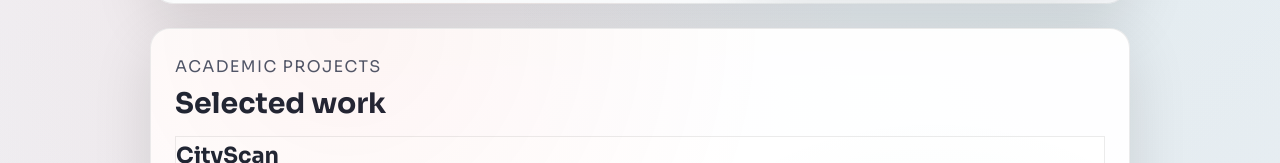
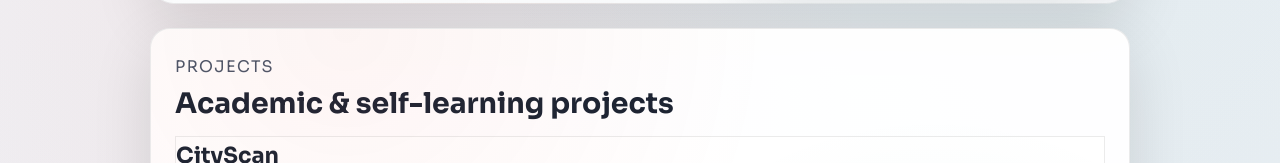
Before and after one commit to alon1406/portfolio, a React (Vite) app: page / in a window 1280 px wide. Shown: the part 789-952 px from the top of the page. Built offline with nearby package versions, Linux system fonts and the light colour scheme.

Commit message:
changed some titles

```diff
--- a/src/components/Contact.jsx
+++ b/src/components/Contact.jsx
@@ -1,6 +1,10 @@
 function Contact() {
   return (
     <section className="panel contact" id="contact" data-reveal>
+      <div className="panel__header">
+        <p className="eyebrow">Contact</p>
+        <h2>Reach out</h2>
+      </div>
       <div className="contact-details">
         <p className="contact-detail-line">📞 <a href="tel:+972544352525" className="contact-link">+972-54-435-2525</a></p>
         <p className="contact-detail-line">✉️ <a href="mailto:alonet2468@gmail.com" className="contact-link">alonet2468@gmail.com</a></p>
--- a/src/components/Languages.jsx
+++ b/src/components/Languages.jsx
@@ -3,7 +3,7 @@ function Languages() {
     <section className="panel" id="languages" data-reveal>
       <div className="panel__header">
         <p className="eyebrow">Languages</p>
-        <h2>Communication</h2>
+        <h2>Spoken languages</h2>
       </div>
       <div className="language-cards">
         <div className="language-card fancy">
--- a/src/components/Projects.jsx
+++ b/src/components/Projects.jsx
@@ -10,8 +10,8 @@ function Projects() {
   return (
     <section className="panel" id="projects" data-reveal>
       <div className="panel__header">
-        <p className="eyebrow">Academic Projects</p>
-        <h2>Selected work</h2>
+        <p className="eyebrow">Projects</p>
+        <h2>Academic & self-learning projects</h2>
       </div>
       <div className="projects-list">
         {items.map((item) => (
--- a/src/index.css
+++ b/src/index.css
@@ -1086,6 +1086,13 @@ main {
 .contact-link:hover {
   text-decoration: underline;
 }
+
+.contact-intro {
+  color: var(--muted);
+  margin: 8px 0 16px;
+  font-size: 1rem;
+}
+
 .contact-details {
   text-align: center;
   margin-bottom: 16px;
```
